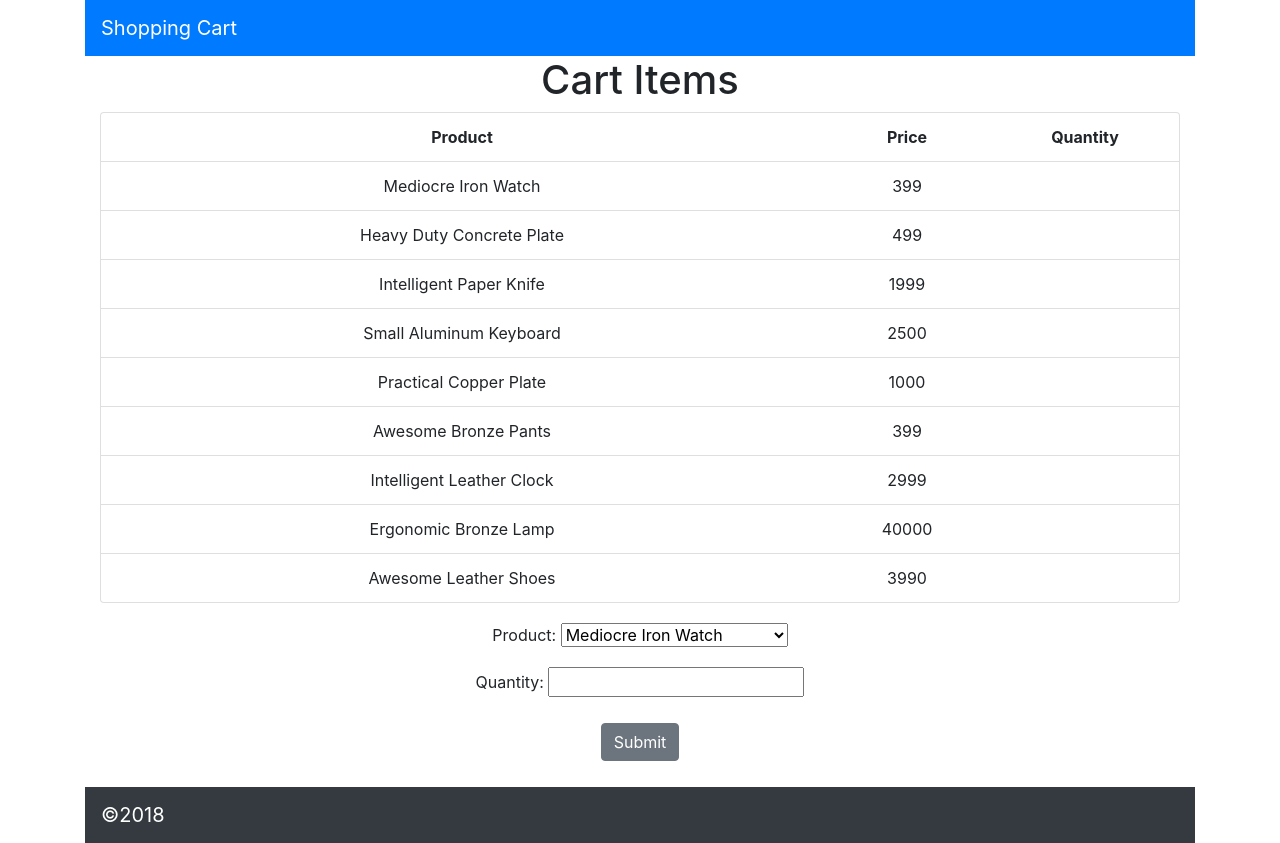
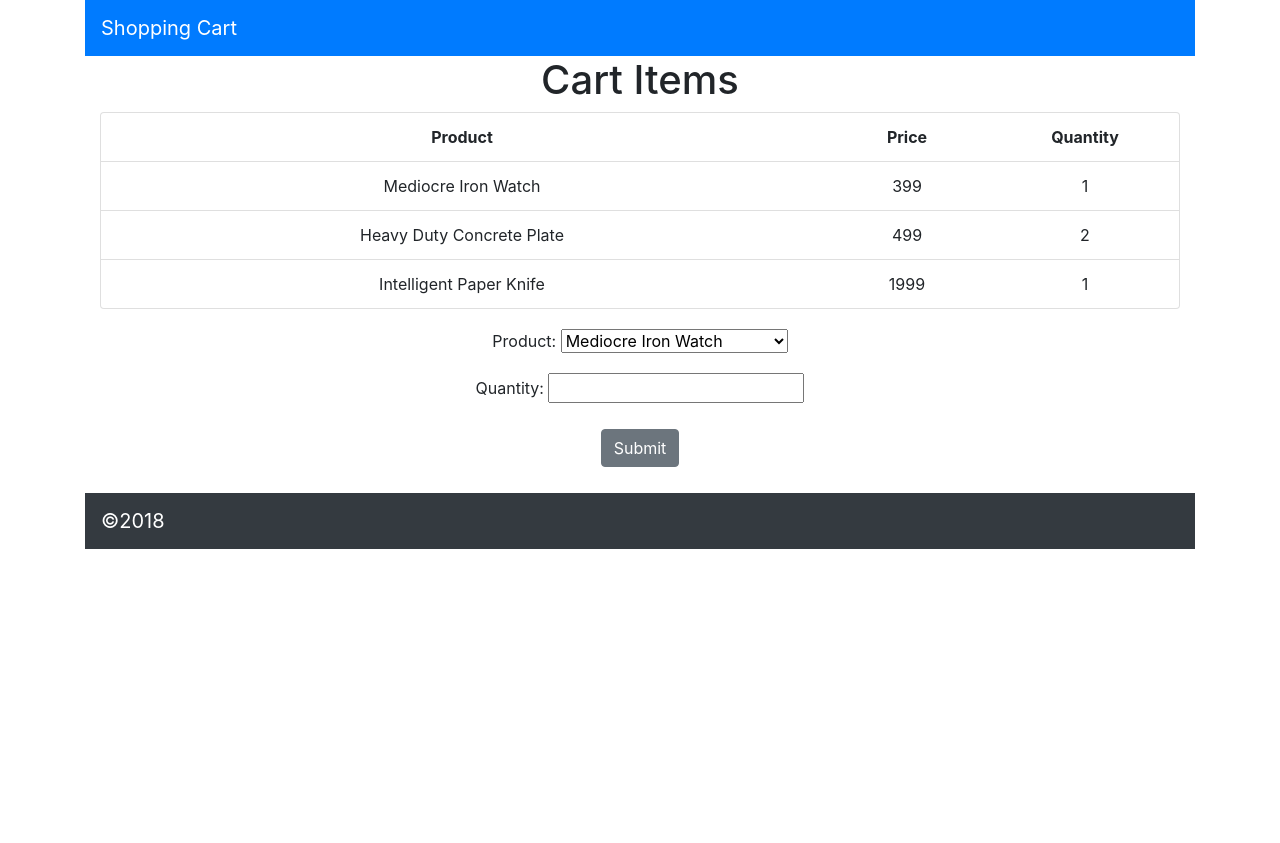
Before and after one commit to webpagepro/create-react-app-shopping-cart, a React (Create React App) app: page / in a window 1280 px wide. After the commit the page ends 800 px from the top, so only its background shows below. Built offline with nearby package versions, Linux system fonts and the light colour scheme.

Commit message:
Cart Items and Dropdown

```diff
--- a/src/App.js
+++ b/src/App.js
@@ -9,13 +9,13 @@ import AddCartItem from './components/AddCartItem/AddCartItem'
 class App extends Component {
 
   state = {
-    cartItemsList: [
+    products: [
       { id: 1, product: { id: 40, name: 'Mediocre Iron Watch', priceInCents: 399 }, quantity: 1 },
       { id: 2, product: { id: 41, name: 'Heavy Duty Concrete Plate', priceInCents: 499 }, quantity: 2 },
       { id: 3, product: { id: 42, name: 'Intelligent Paper Knife', priceInCents: 1999 }, quantity: 1 }
     ],
-    quantity: "1",
-    products: [
+    quantity: 1,
+    dropdownLst: [
       { id: 40, name: 'Mediocre Iron Watch', priceInCents: 399 },
       { id: 41, name: 'Heavy Duty Concrete Plate', priceInCents: 499 },
       { id: 42, name: 'Intelligent Paper Knife', priceInCents: 1999 },
@@ -30,8 +30,8 @@ class App extends Component {
   }
 
   addItemToCart = (newItem) => {
-    this.setState({ products: [...this.state.products, newItem] })
-    console.log('newItem: ', newItem.price);
+    this.setState({ dropdownLst: [...this.state.props.products, newItem] })
+    console.log('newItem: ', newItem);
 
   }
 
@@ -57,8 +57,8 @@ class App extends Component {
           <FormGroup>
             <CartHeader />
 
-            <CartItems cartItemsList={this.state.products} products={this.state.products} />
-            <AddCartItem addItemToCart={this.addItemToCart} products={this.state.products} />
+            <CartItems products={this.state.products} products={this.state.products} />
+<AddCartItem addItemToCart={this.state.dropdownLst} products={this.state.props} />
 
           </FormGroup>
           <Footer copy="2018" />
--- a/src/components/AddCartItem/AddCartItem.js
+++ b/src/components/AddCartItem/AddCartItem.js
@@ -3,11 +3,10 @@ import { Button, Form, FormGroup } from 'reactstrap'
 
 class AddCartItem extends React.Component {
 
-
   state = {
     quantity: 1,
-    product_id: '',
-    price: this.price
+    product_id: 40,
+
   }
 
   handleChange = e => {
@@ -21,7 +20,7 @@ class AddCartItem extends React.Component {
   handleSubmit = e => {
     e.preventDefault();
 
-    this.props.addItemToCart(this.state)
+    this.props.product.addItemToCart(this.state)
   }
   /*
     _onSelectChange = e => {
@@ -37,11 +36,14 @@ class AddCartItem extends React.Component {
       this.props.addItemToCart(name, priceInCents)
   }
   */
+
+
   render() {
      console.log("addCartItem: ", this)
+     console.log("Add ", this.props)
 
 
-    let optionTags = this.props.products.map(product => <option key={product.id} value={this.props.product}>{product.name}</option>)
+    let optionTags = this.props.addItemToCart.map(product => <option key={product.id} value={this.props.addItemToCart}>{product.name}</option>)
     return (
       <FormGroup>
         <form onSubmit={this.handleSubmit}>
--- a/src/components/CartItem/CartItem.js
+++ b/src/components/CartItem/CartItem.js
@@ -1,15 +1,15 @@
 import React from 'react'
 
 
-const CartItem = ({data}) => {
-  console.log("data: ", data)
+const CartItem = (props) => {
+  console.log("CartItem item: ", props)
     return (
 
       <div className="list-group-item">
       <div className="row">
-          <div className="col-md-8">{data.name}</div>
-          <div className="col-md-2">{data.priceInCents}</div>
-          <div className="col-md-2">{data.quantity}</div>
+          <div className="col-md-8">{props.item.product.name}</div>
+          <div className="col-md-2">{props.item.product.priceInCents}</div>
+          <div className="col-md-2">{props.item.quantity}</div>
 
         </div>
 
--- a/src/components/CartItems/CartItems.js
+++ b/src/components/CartItems/CartItems.js
@@ -1,10 +1,11 @@
 import React from 'react'
 import CartItem from '../CartItem/CartItem'
 
-const CartItems = ({products}) => {
-  console.log("CartItems: ", products)
-    let cartItems = products.map(data => {
-        return <CartItem key={data.id} data={data} />
+const CartItems = (props) => {
+  console.log("CartItems: ", props)
+
+    let cartItems = props.products.map(item => {
+        return <CartItem key={item.id} item={item} />
       })
       return (
         <div className="container">
```
